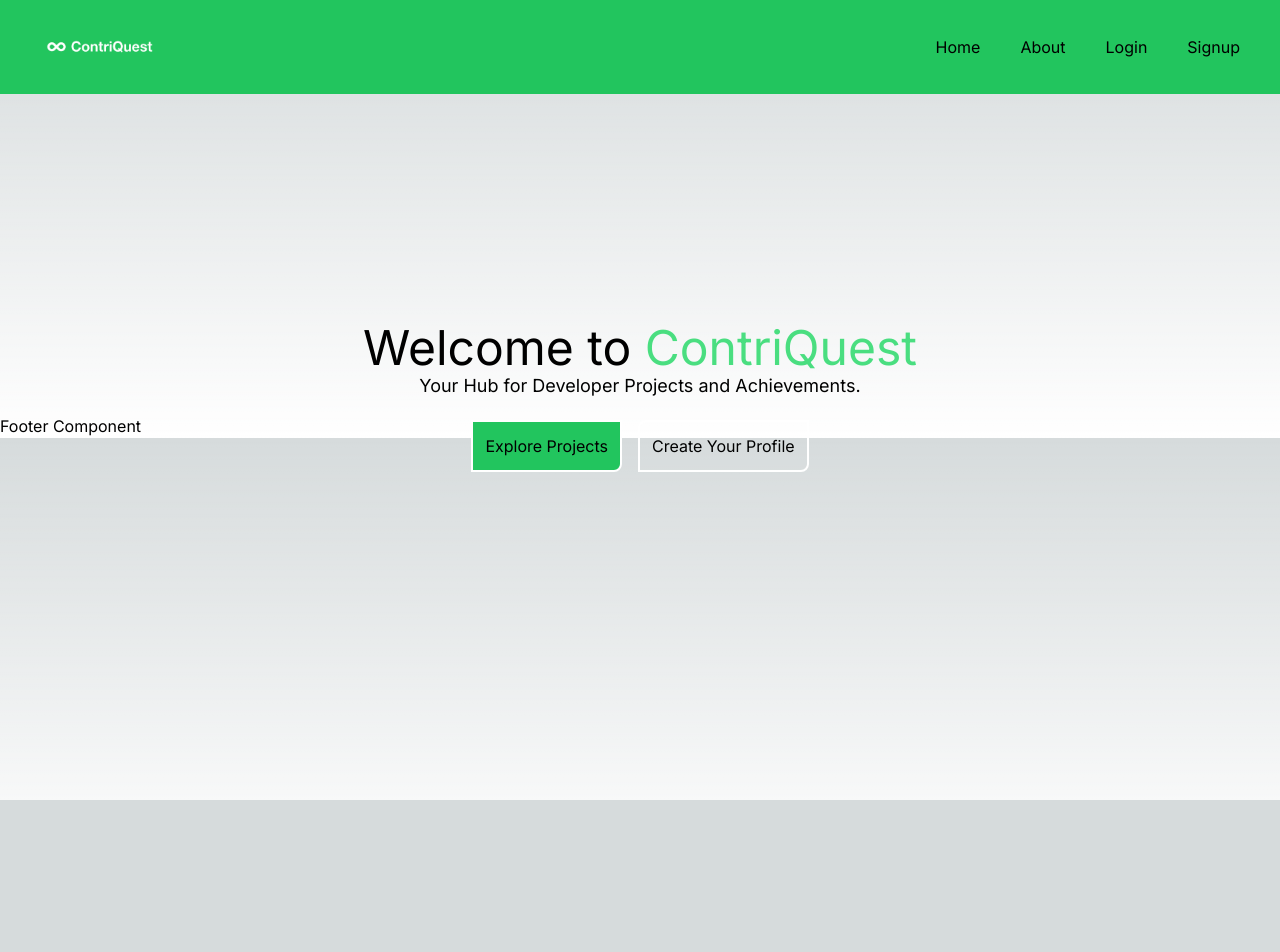
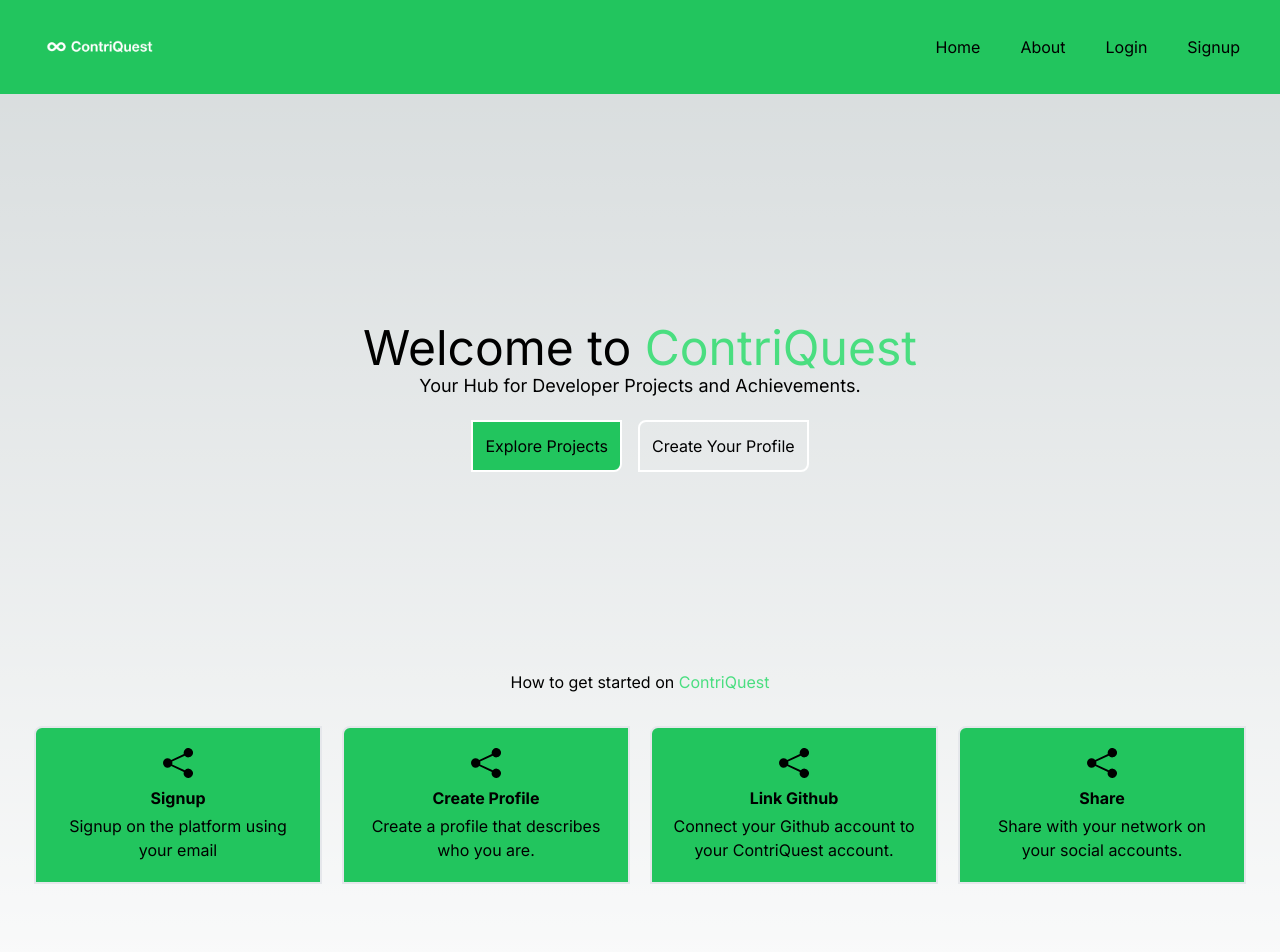
Before and after one commit to Trend20/ContriQuest, a Next.js app: page / in a window 1280 px wide. Shown: the top 952 px of the page. Before the commit the page ends 800 px from the top, so only its background shows below. Built offline with nearby package versions, Linux system fonts and the light colour scheme.

Commit message:
adding the process component

```diff
--- a/app/components/Footer.tsx
+++ b/app/components/Footer.tsx
@@ -1,6 +1,6 @@
 const Footer = () =>{
     return(
-        <div className='footer'>
+        <div className='footer flex w-full justify-center items-center pt-52'>
             <h3>Footer Component</h3>
         </div>
     )
--- /dev/null
+++ b/app/components/Process.tsx
@@ -0,0 +1,25 @@
+import { stepsData } from '@/data/app_data';
+import React from 'react'
+import { BsShareFill} from 'react-icons/bs'
+
+const Process = () => {
+  return (
+    <div className='flex w-full justify-center items-center h-auto pt-64 flex-col'>
+      <h3>How to get started on <span className='text-green-400'>ContriQuest</span></h3>
+      {/* steps */}
+      <div className="grid grid-cols-4 gap-x-5 mt-8 w-auto">
+        {
+          stepsData.map((step, index) =>(
+            <div key={index} className='bg-green-500 flex items-center justify-center flex-col p-5 w-72 rounded-tl-lg border-blue border-2'>
+              <i><BsShareFill size={30} fill='#000'/></i>
+              <h3 className='mt-2 font-bold'>{step.stepName}</h3>
+              <p className='mt-1 text-center'>{step.stepDescription}</p>
+            </div>
+          ))
+        }
+      </div>
+    </div>
+  )
+}
+
+export default Process;
--- /dev/null
+++ b/app/components/Showcase.tsx
@@ -0,0 +1,9 @@
+import React from 'react'
+
+const Showcase = () => {
+  return (
+    <div>Showcase</div>
+  )
+}
+
+export default Showcase;
--- a/app/page.tsx
+++ b/app/page.tsx
@@ -1,9 +1,13 @@
 import Hero from "./components/Hero";
+import Process from "./components/Process";
+import Showcase from "./components/Showcase";
 
 export default function Home() {
   return (
     <main className="h-full">
       <Hero />
+      <Process />
+      {/* <Showcase /> */}
     </main>
   )
 }
--- a/data/app_data.ts
+++ b/data/app_data.ts
@@ -1,4 +1,7 @@
-import {INav} from "@/types/types";
+import {INav, Steps} from "@/types/types";
+import { SiGnuprivacyguard, SiGithub} from 'react-icons/si'
+import { ImProfile} from 'react-icons/im'
+import { BsShareFill} from 'react-icons/bs'
 
 
 // nav data
@@ -26,3 +29,27 @@ export const navData: INav[] = [
 ]
 
 // footer data
+
+// steps data
+export const stepsData: Steps[] =[
+    {
+        icon: '<SiGnuprivacyguard />',
+        stepName:'Signup',
+        stepDescription:'Signup on the platform using your email'
+    },
+    {
+        icon: '<ImProfile />',
+        stepName:'Create Profile',
+        stepDescription:'Create a profile that describes who you are.'
+    },
+    {
+        icon: '<SiGithub />' ,
+        stepName:'Link Github',
+        stepDescription:'Connect your Github account to your ContriQuest account.'
+    },
+    {
+        icon: '<BsShareFill />',
+        stepName:'Share',
+        stepDescription:'Share with your network on your social accounts.'
+    }
+]
--- a/types/types.ts
+++ b/types/types.ts
@@ -4,3 +4,9 @@ export interface INav{
     id:number;
     itemLink: string;
 }
+
+export interface Steps{
+    icon: any;
+    stepName:string;
+    stepDescription: string;
+}
```
